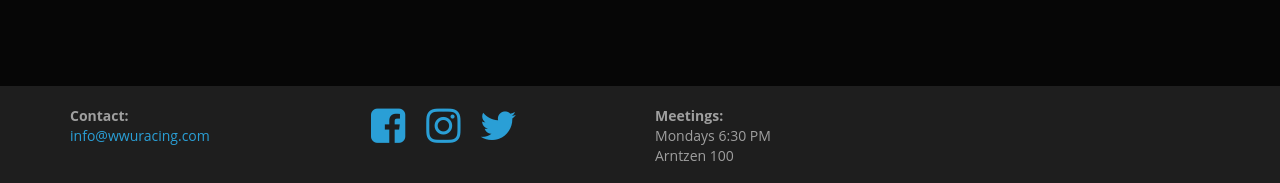
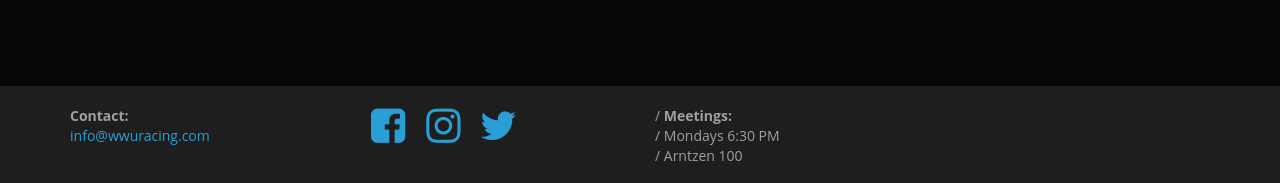
Before and after one commit to wwuracingGH/wwuracingGH.github.io, a Jekyll site: the page built from index.html, in a window 1280 px wide. Shown: the part 714-897 px from the top of the page. Built offline with Jekyll 4.4.1, drawn with Linux system fonts in a browser that asks for light colours; some web fonts are replaced.

```diff
--- a/_includes/footer.html
+++ b/_includes/footer.html
@@ -14,9 +14,9 @@
       </div>
       <div class="col-xs-12 col-sm-6 col-md-4">
         <address>
-          <strong>Meetings:</strong><br>
-          Mondays 6:30 PM<br>
-          Arntzen 100
+         / <strong>Meetings:</strong><br>
+         / Mondays 6:30 PM<br>
+         / Arntzen 100
         </address>
       </div>
     </div>
```
